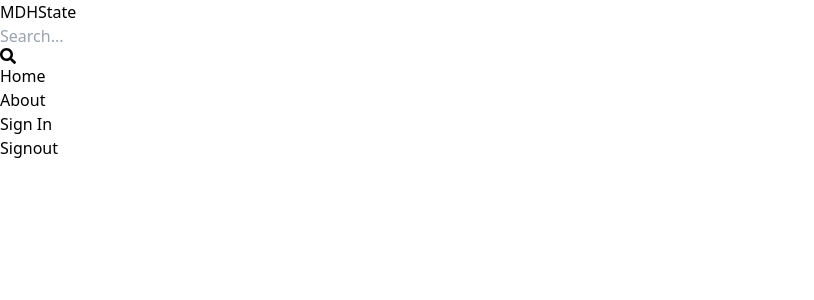
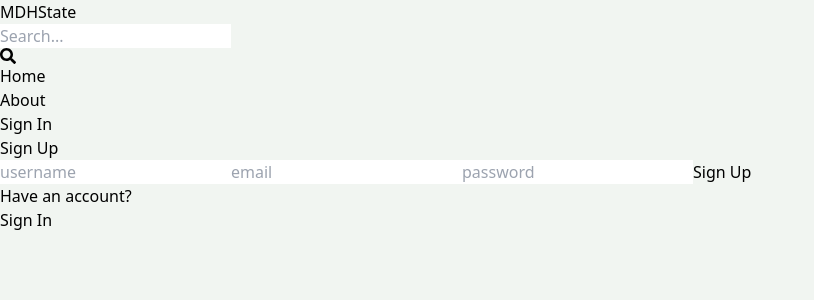
Before and after one commit to tanveer-99/2024-Real-Estate-MERN, a React (Vite) app in the folder client/: page /sign-up in a window 1280 px wide. Shown: the top 300 px of the page, without its empty margins (0-814 px from the left). Built offline with nearby package versions, Linux system fonts and the light colour scheme.

Commit message:
complete sign up page UI

```diff
--- a/client/src/App.jsx
+++ b/client/src/App.jsx
@@ -2,10 +2,10 @@
 import { BrowserRouter, Routes, Route } from 'react-router-dom'
 import Home from './pages/Home'
 import Signin from './pages/Signin'
-import Signout from './pages/Signout'
 import About from './pages/About'
 import Profile from './pages/Profile'
 import Header from './components/Header'
+import Signup from './pages/Signup'
 
 const App = () => {
   return (
@@ -14,7 +14,7 @@
       <Routes>
         <Route path="/" element={<Home />}></Route>
         <Route path="/sign-in" element={<Signin />}></Route>
-        <Route path="/sign-up" element={<Signout />}></Route>
+        <Route path="/sign-up" element={<Signup />}></Route>
         <Route path="/about" element={<About />}></Route>
         <Route path="/profile" element={<Profile />}></Route>
       </Routes>
--- a/client/src/index.css
+++ b/client/src/index.css
@@ -1,3 +1,7 @@
 @tailwind base;
 @tailwind components;
 @tailwind utilities;
+
+body {
+    background-color: rgb(241, 245, 241);
+}
--- a/client/src/pages/Signout.jsx
+++ /dev/null
@@ -1,9 +0,0 @@
-import React from 'react'
-
-const Signout = () => {
-  return (
-    <div>Signout</div>
-  )
-}
-
-export default Signout
--- /dev/null
+++ b/client/src/pages/Signup.jsx
@@ -0,0 +1,24 @@
+import React from 'react'
+import { Link } from 'react-router-dom'
+
+const Signup = () => {
+  return (
+    <div className='p-3 max-w-lg mx-auto'>
+      <h1 className='text-3xl text-center font-semibold my-7'>Sign Up</h1>
+      <form className='flex flex-col gap-4'>
+        <input type="text" placeholder='username' className='border p-3 rounded-lg' id='username' />
+        <input type="email" placeholder='email' className='border p-3 rounded-lg' id='email' />
+        <input type="password" placeholder='password' className='border p-3 rounded-lg' id='password' />
+        <button className='bg-slate-700 text-white p-3 rounded-lg uppercase hover:opacity-90 disabled:opacity-80'>Sign Up</button>
+      </form>
+      <div className='flex gap-2 mt-5'>
+        <p>Have an account?</p>
+        <Link to='sign-in'>
+          <span className='text-blue-700'>Sign In</span>
+        </Link>
+      </div>
+    </div>
+  )
+}
+
+export default Signup
```
